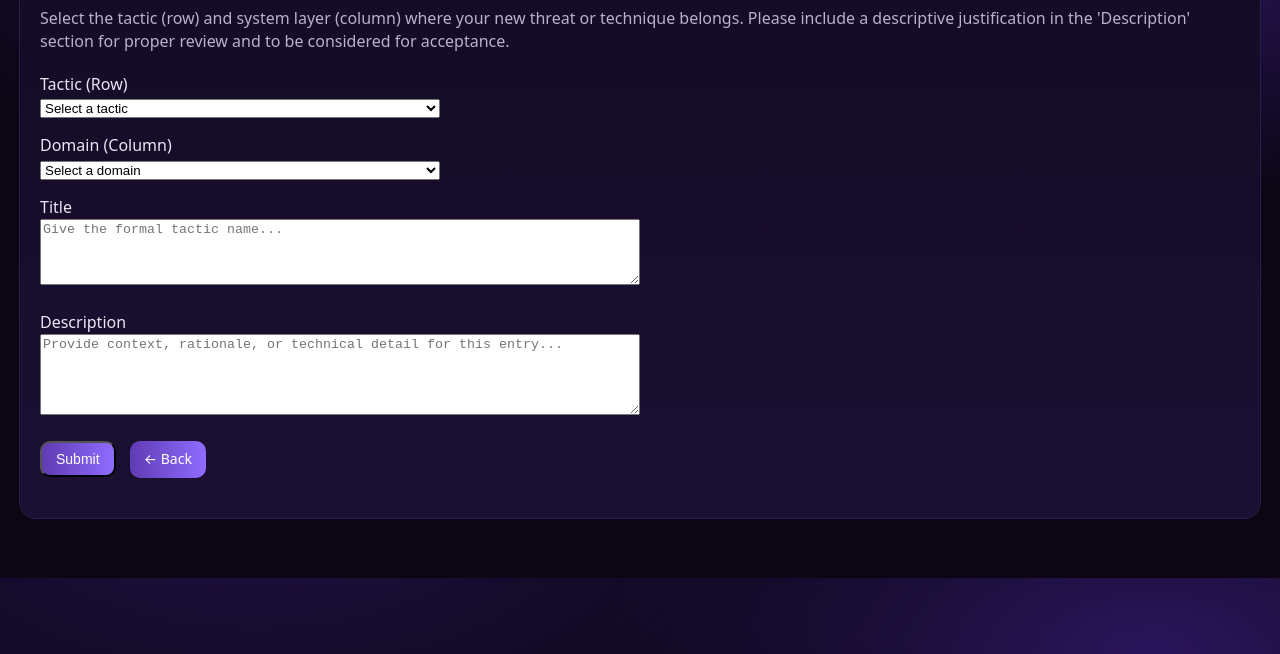
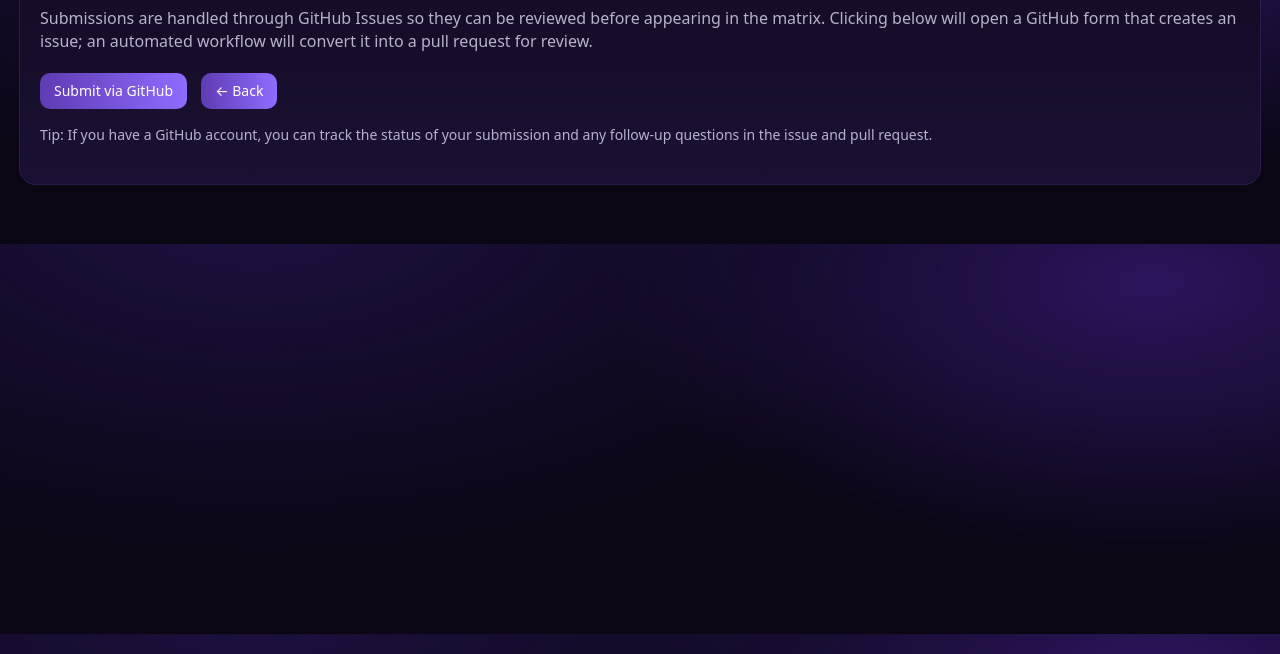
Before and after one commit to emilybrouillet/HEX-Website, a plain HTML site: page submit.html in a window 1280 px wide. Shown: the part 146-800 px from the top of the page. Drawn offline with Linux system fonts and the light colour scheme.

Commit message:
adding workflow for new entries via github issues and changing form to reflect that

```diff
--- a/submit.html
+++ b/submit.html
@@ -13,111 +13,36 @@
   <main class="container">
     <section class="panel">
       <h1>Submit New Entry</h1>
-    <p>Select the tactic (row) and system layer (column) where your new threat or technique belongs. Please include a descriptive justification in the 'Description' section for proper review and to be considered for acceptance.</p>
+      <p>
+        Submissions are handled through GitHub Issues so they can be reviewed before appearing in the matrix.
+        Clicking below will open a GitHub form that creates an issue; an automated workflow will convert it into a pull request for review.
+      </p>
 
-    <form id="submitForm" style="margin-top:20px;">
-      <label for="row">Tactic (Row)</label><br>
-      <select id="row" required style="margin-bottom:16px; width:100%; max-width:400px;">
-	<option value="" disabled selected>Select a tactic</option>
-	<option value="embodiment-preparation">Embodiment Preparation</option>
-        <option value="embodied-access">Embodied Access</option>
-	<option value="behavior-invocation">Behavior Invocation</option>
-	<option value="persistence">Persistence</option>
-	<option value="privilege-escalation">Privilege Escalation</option>
-	<option value="perception-manipulation">Perception Manipulation</option>
-	<option value="embodied-data-harvesting">Embodied Data Harvesting</option>
-	<option value="lateral-movement">Lateral Movement</option>
-	<option value="behavioral-c2">Behavioral Command & Control</option>
-	<option value="physical-exfiltrationt">Embodied Exfiltration</option>
-	<option value="embodied-impact">Embodied Impact</option>
-      </select><br>
+      <div style="margin-top:20px;">
+        <a
+          class="add-btn"
+          href="https://github.com/emilybrouillet/HEX-Website/issues/new?template=new-entry.yml"
+          target="_blank"
+          rel="noopener"
+        >
+          Submit via GitHub
+        </a>
 
-      <label for="column">Domain (Column)</label><br>
-      <select id="column" required style="margin-bottom:16px; width:100%; max-width:400px;">
-        <option value="" disabled selected>Select a domain</option>
-        <option value="social">Social Interface</option>
-        <option value="application">Application</option>
-        <option value="decision">Decision-making</option>
-        <option value="middleware">Middleware</option>
-        <option value="data">Data Processing</option>
-        <option value="sensing">Sensing & Perception</option>
-        <option value="physical">Physical</option>
-      </select><br>
+        <a href="index.html" class="add-btn" style="margin-left:10px;">
+          ← Back
+        </a>
+      </div>
 
-      <label for="entry">Title</label><br>
-      <textarea id="entry" rows="4" required style="width:100%; max-width:600px; margin-bottom:20px;"
-	placeholder="Give the formal tactic name..."
-      ></textarea><br>
-
-      <label for="description">Description</label><br>
-      <textarea
-        id="description"
-        rows="5"
-        style="width:100%; max-width:600px; margin-bottom:20px;"
-        placeholder="Provide context, rationale, or technical detail for this entry..."
-      ></textarea><br>
-
-      <button type="submit" class="add-btn">Submit</button>
-      <a href="index.html" class="add-btn" style="margin-left:10px;">← Back</a>
-    </form>
-
-    <p id="status" style="margin-top:20px; color:var(--purple-accent);"></p>
+      <p style="margin-top:16px; color:var(--text-dim); font-size:14px;">
+        Tip: If you have a GitHub account, you can track the status of your submission and any follow-up questions in the issue and pull request.
+      </p>
     </section>
   </main>
 
   <script>
-  // Load header
     fetch("header.html")
       .then(res => res.text())
       .then(html => document.getElementById("header").innerHTML = html);
-
-  let isSubmitting = false;
-
-  document.getElementById("submitForm").addEventListener("submit", async (e) => {
-    e.preventDefault();
-    if (isSubmitting) return;
-
-    const statusEl = document.getElementById("status");
-    statusEl.textContent = "";
-
-    const tacticId = document.getElementById("row").value;
-    const column = document.getElementById("column").value;
-    const entry = (document.getElementById("entry").value || "").trim();
-    const description = (document.getElementById("description").value || "").trim();
-
-    if (!tacticId || !column || !entry) {
-      statusEl.textContent = "Please complete all required fields.";
-      return;
-    }
-
-    try {
-      isSubmitting = true;
-
-      const res = await fetch("/api/submit", {
-        method: "POST",
-        headers: { "Content-Type": "application/json" },
-        body: JSON.stringify({ tacticId, column, entry, description })
-      });
-
-      const contentType = res.headers.get("content-type") || "";
-      const out = contentType.includes("application/json")
-        ? await res.json()
-        : { error: await res.text() };
-
-      if (!res.ok) {
-        statusEl.textContent = out.error || "Submission failed.";
-        return;
-      }
-
-      statusEl.textContent = out.message || "Submitted.";
-      e.target.reset();
-    } catch (err) {
-      console.error(err);
-      statusEl.textContent = "Network or server error.";
-    } finally {
-      isSubmitting = false;
-    }
-  });
   </script>
 </body>
 </html>
```
Lines whose indentation alone changed are shown as unchanged.
